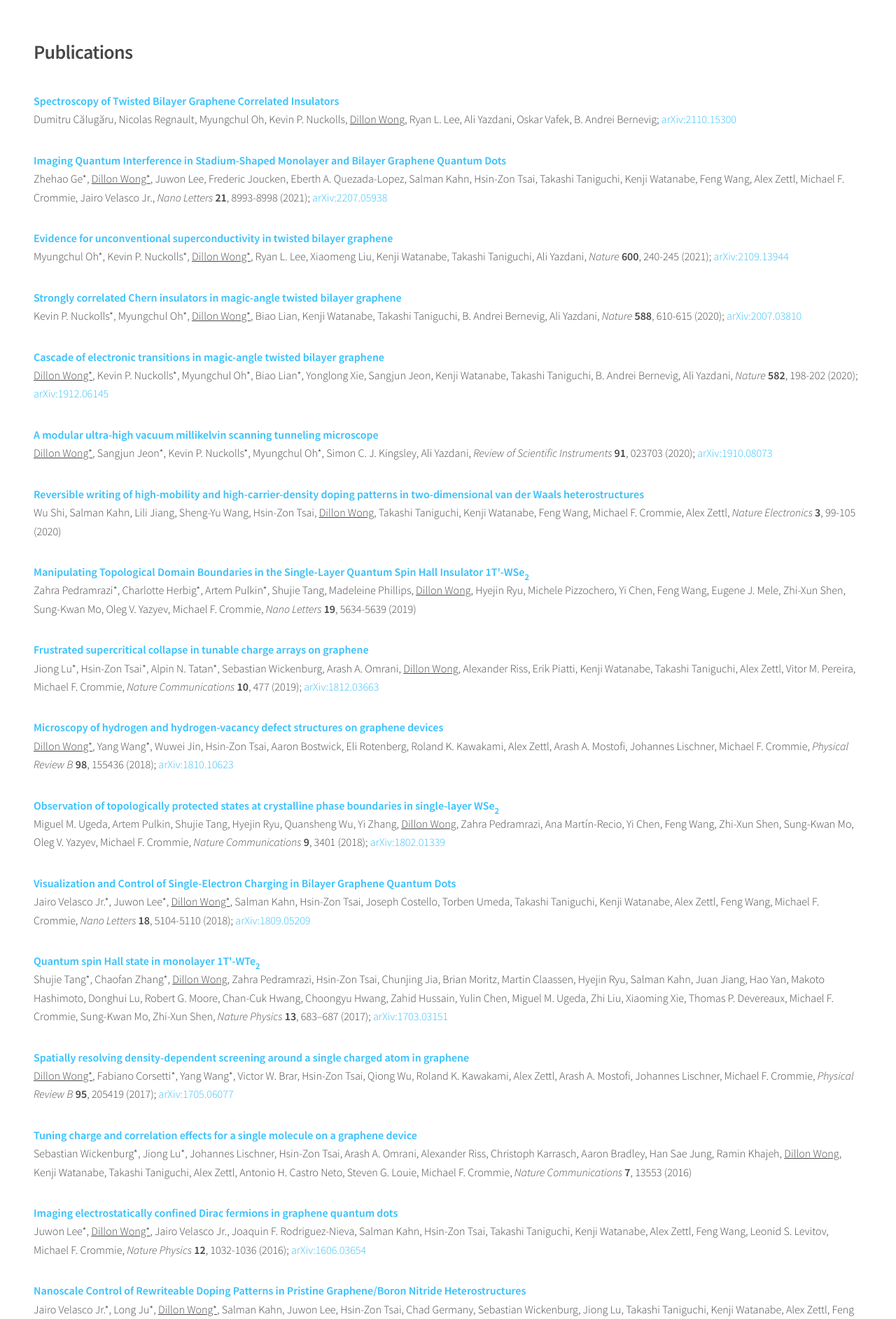
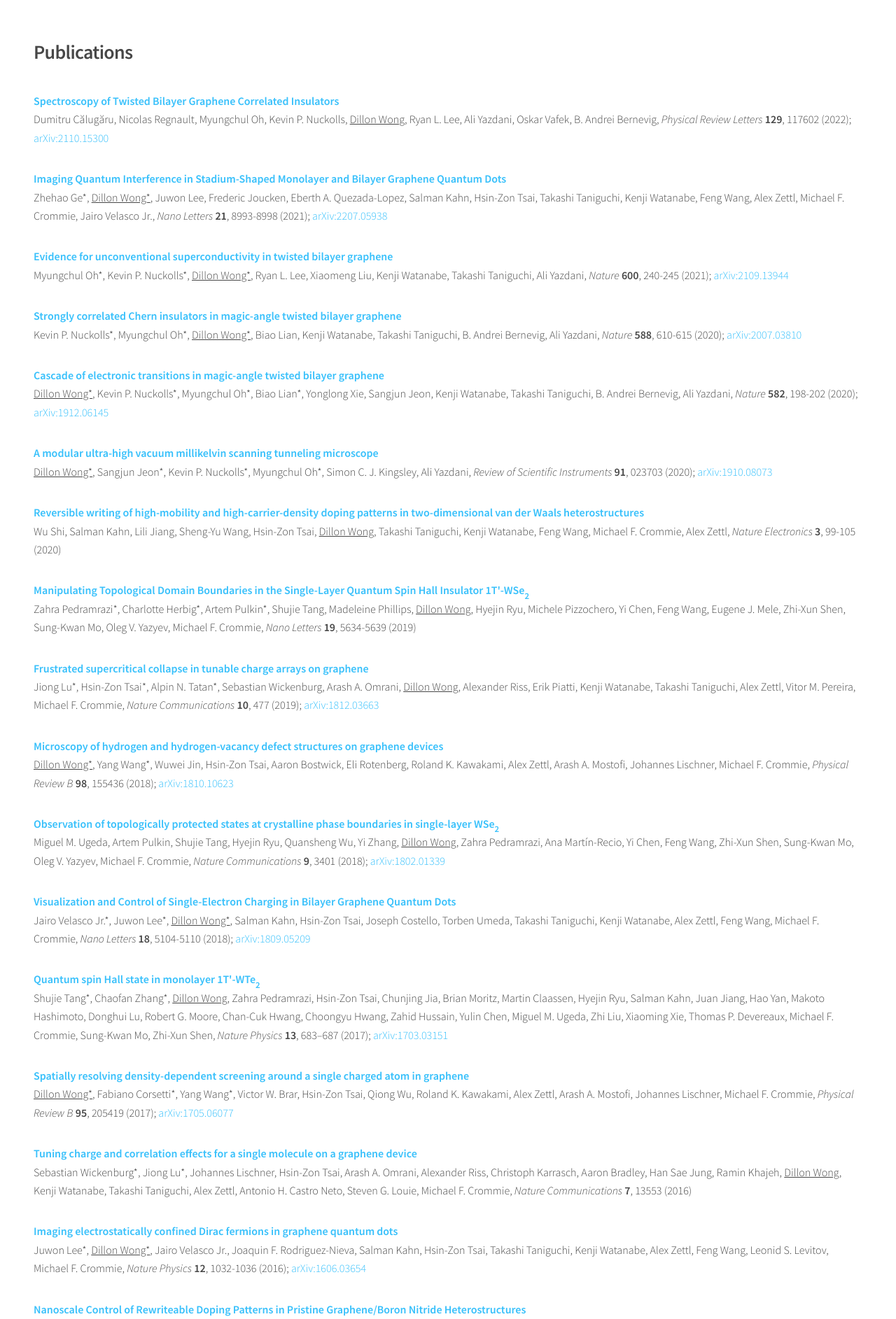
Before and after one commit to dilwong/dilwong.github.io, a PHP site: page /publications.php in a window 1280 px wide. Shown: the part 58-1943 px from the top of the page at 70% size. Run offline with PHP 8.4, Linux system fonts and the light colour scheme.

Commit message:
Updated pubs

```diff
--- a/docs/publications.html
+++ b/docs/publications.html
@@ -52,11 +52,11 @@
 
             <p>
                 <div><b>
-                    <a href="https://arxiv.org/abs/2110.15300" target="_blank">
+                    <a href="https://journals.aps.org/prl/abstract/10.1103/PhysRevLett.129.117602" target="_blank">
                         Spectroscopy of Twisted Bilayer Graphene Correlated Insulators
                     </a>
                 </b></div>
-                Dumitru Călugăru, Nicolas Regnault, Myungchul Oh, Kevin P. Nuckolls, <u>Dillon Wong</u>, Ryan L. Lee, Ali Yazdani, Oskar Vafek, B. Andrei Bernevig; <a href="https://arxiv.org/abs/2110.15300" target="_blank">arXiv:2110.15300</a>
+                Dumitru Călugăru, Nicolas Regnault, Myungchul Oh, Kevin P. Nuckolls, <u>Dillon Wong</u>, Ryan L. Lee, Ali Yazdani, Oskar Vafek, B. Andrei Bernevig, <i>Physical Review Letters</i> <b>129</b>, 117602 (2022); <a href="https://arxiv.org/abs/2110.15300" target="_blank">arXiv:2110.15300</a>
             </p>
 
             <p>
--- a/publications.php
+++ b/publications.php
@@ -18,11 +18,11 @@
 
             <p>
                 <div><b>
-                    <a href="https://arxiv.org/abs/2110.15300" target="_blank">
+                    <a href="https://journals.aps.org/prl/abstract/10.1103/PhysRevLett.129.117602" target="_blank">
                         Spectroscopy of Twisted Bilayer Graphene Correlated Insulators
                     </a>
                 </b></div>
-                Dumitru Călugăru, Nicolas Regnault, Myungchul Oh, Kevin P. Nuckolls, <u>Dillon Wong</u>, Ryan L. Lee, Ali Yazdani, Oskar Vafek, B. Andrei Bernevig; <a href="https://arxiv.org/abs/2110.15300" target="_blank">arXiv:2110.15300</a>
+                Dumitru Călugăru, Nicolas Regnault, Myungchul Oh, Kevin P. Nuckolls, <u>Dillon Wong</u>, Ryan L. Lee, Ali Yazdani, Oskar Vafek, B. Andrei Bernevig, <i>Physical Review Letters</i> <b>129</b>, 117602 (2022); <a href="https://arxiv.org/abs/2110.15300" target="_blank">arXiv:2110.15300</a>
             </p>
 
             <p>
```
